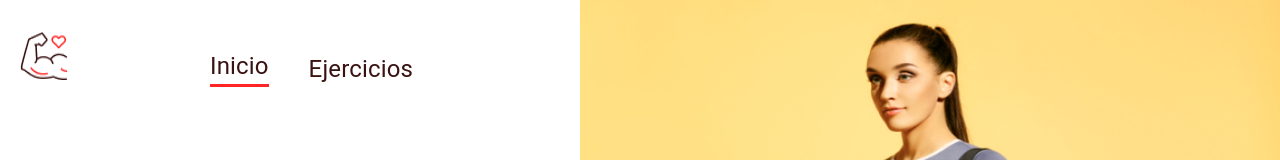
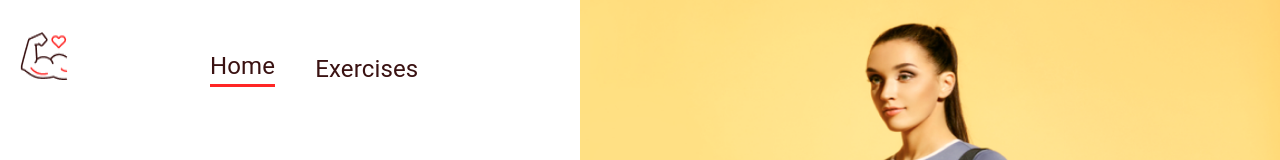
Before and after one commit to JormanOT/fitness-app, a React (Create React App) app: page / in a window 1280 px wide. Shown: the top 160 px of the page. Built offline with nearby package versions, Linux system fonts and the light colour scheme; no server answers.

Commit message:
Change : Modificado titulos del navbar

```diff
--- a/src/components/NavBar.js
+++ b/src/components/NavBar.js
@@ -22,9 +22,9 @@ const NavBar = () => {
       <Stack direction="row" gap="40px" fontSize="24px" alignItems="flex-end">
 
         <Link to="/" style={{ textDecoration: 'none', color: '#3A1212', borderBottom: '3px solid #FF2625' }}>
-          Inicio
+          Home
         </Link>
-        <a href='#exercises' style={{ textDecoration: 'none', color: '#3A1212' }}>Ejercicios</a>
+        <a href='#exercises' style={{ textDecoration: 'none', color: '#3A1212' }}>Exercises</a>
       </Stack>
     </Stack>
   )
```
